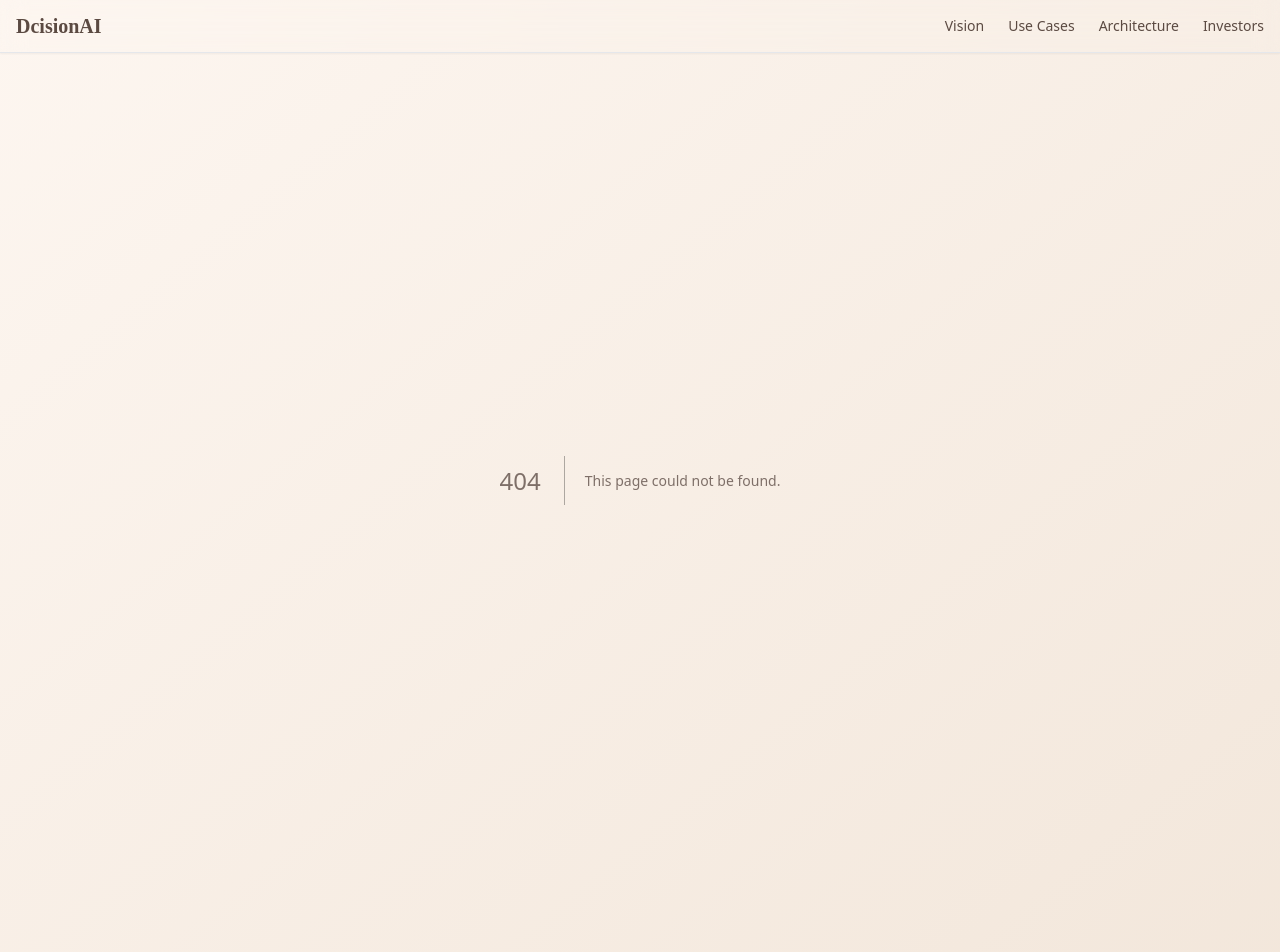
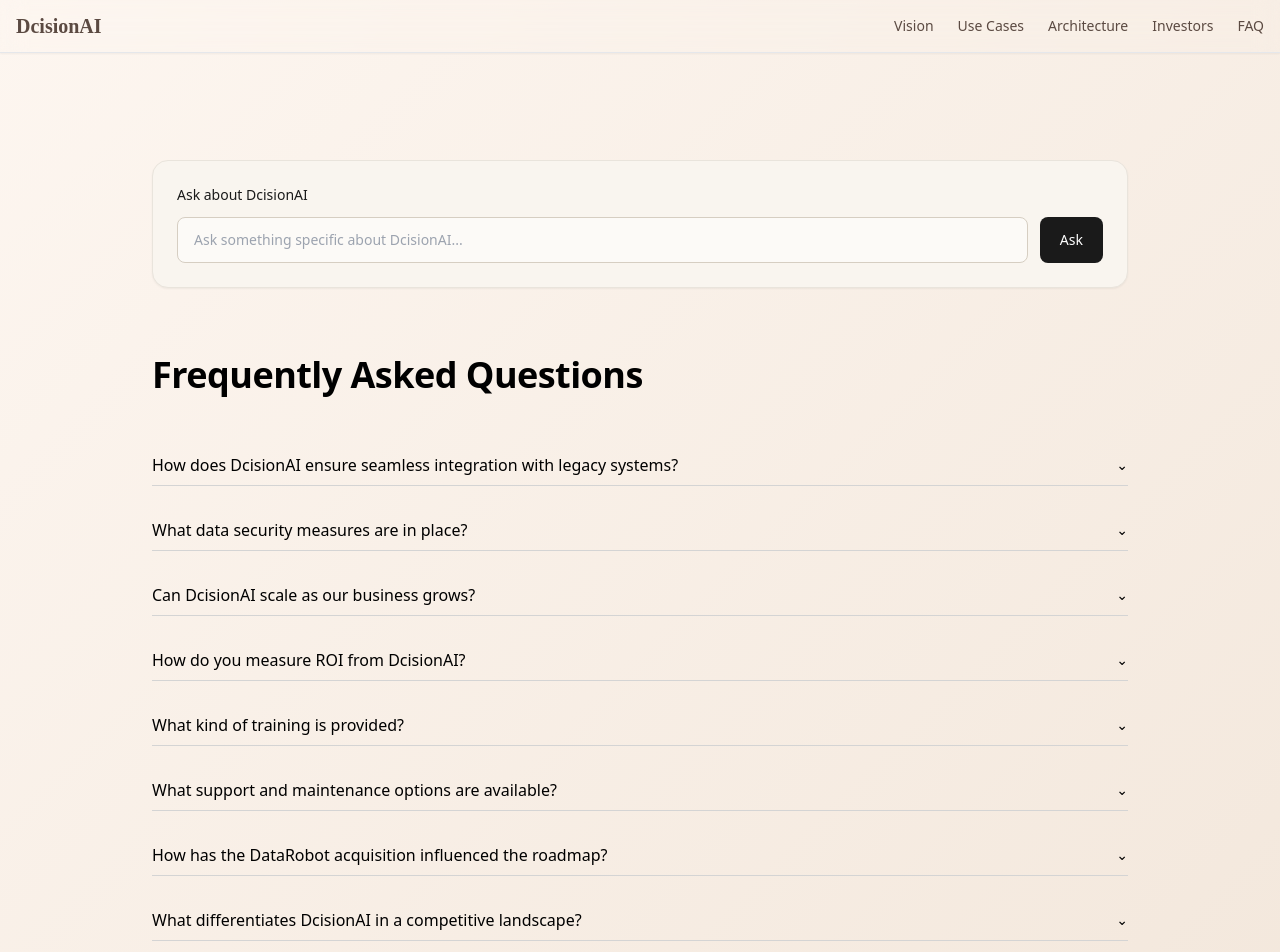
Before and after one commit to DcisionAI/dcisionai-site, a Next.js app: page /faq in a window 1280 px wide. Before the commit this address had no page. Shown: the top 952 px of the page. Built offline with nearby package versions, Linux system fonts and the light colour scheme.

Commit message:
adding FAQ page

```diff
--- a/components/Navbar.tsx
+++ b/components/Navbar.tsx
@@ -16,6 +16,7 @@
           <li><a href="/use-cases" className="hover:text-[var(--tw-brand-accent)]/80">Use Cases</a></li>
           <li><a href="/architecture" className="hover:text-[var(--tw-brand-accent)]/80">Architecture</a></li>
           <li><a href="/investors" className="hover:text-[var(--tw-brand-accent)]/80">Investors</a></li>
+          <li><a href="/faq" className="hover:text-[var(--tw-brand-accent)]/80">FAQ</a></li>
           {/**<li>
             <select
               className="ml-2 text-sm bg-[var(--tw-brand-light)] border border-[var(--tw-brand-muted)] text-[var(--tw-brand-accent)] rounded px-2 py-1"
--- a/package.json
+++ b/package.json
@@ -10,7 +10,8 @@
     "framer-motion": "^12.6.5",
     "next": "^14.1.0",
     "react": "^18.2.0",
-    "react-dom": "^18.2.0"
+    "react-dom": "^18.2.0",
+    "@radix-ui/react-accordion": "^1.0.3"
   },
   "devDependencies": {
     "@types/node": "22.14.1",
--- /dev/null
+++ b/pages/faq.tsx
@@ -0,0 +1,93 @@
+import React, { useState } from "react";
+import * as Accordion from "@radix-ui/react-accordion";
+
+const FAQ = () => {
+  const [chatInput, setChatInput] = useState("");
+
+  const handleSubmit = (e: React.FormEvent) => {
+    e.preventDefault();
+    if (chatInput.trim()) {
+      window.open(`https://chat.openai.com/?q=${encodeURIComponent('Answer ONLY questions about DcisionAI. ' + chatInput)}`, "_blank");
+    }
+  };
+
+  return (
+    <section id="faq" className="max-w-5xl mx-auto px-6 py-20 bg-transparent">
+      {/* OpenAI Chat Box */}
+      <form onSubmit={handleSubmit} className="mb-16 border border-[#e9e4dc] bg-[#f9f5ef] p-6 rounded-2xl shadow-sm">
+        <label htmlFor="chat-question" className="block text-[#1a1a1a] text-sm font-medium mb-3">Ask about DcisionAI</label>
+        <div className="flex flex-col sm:flex-row gap-3">
+          <input
+            id="chat-question"
+            type="text"
+            value={chatInput}
+            onChange={(e) => setChatInput(e.target.value)}
+            placeholder="Ask something specific about DcisionAI..."
+            className="flex-1 px-4 py-3 border border-[#d6cec2] bg-[#fcfaf7] rounded-lg text-[#1a1a1a] text-sm focus:outline-none focus:ring-2 focus:ring-[#1a1a1a]"
+          />
+          <button
+            type="submit"
+            className="px-5 py-3 bg-[#1a1a1a] text-white rounded-lg text-sm hover:bg-[#3c3c3c] transition"
+          >
+            Ask
+          </button>
+        </div>
+      </form>
+
+      <h2 className="text-[36px] leading-tight font-semibold tracking-[-0.015em] mb-12 text-black">Frequently Asked Questions</h2>
+      <Accordion.Root type="single" collapsible className="space-y-6">
+        {[{
+          value: "integration",
+          question: "How does DcisionAI ensure seamless integration with legacy systems?",
+          answer: "DcisionAI uses a modular plugin architecture that connects to your existing data sources and operational systems without requiring disruptive migrations. Integration typically completes in 2–4 weeks depending on system complexity."
+        }, {
+          value: "security",
+          question: "What data security measures are in place?",
+          answer: "We follow industry best practices with end-to-end encryption, role-based access control, and rigorous compliance with GDPR, CCPA, and SOC2 requirements. Customer data remains in your secure cloud or on-prem environment."
+        }, {
+          value: "scalability",
+          question: "Can DcisionAI scale as our business grows?",
+          answer: "Yes. Our architecture is cloud-native and horizontally scalable. It’s built to handle thousands of concurrent decision flows across departments, with dynamic resource allocation and performance monitoring."
+        }, {
+          value: "roi",
+          question: "How do you measure ROI from DcisionAI?",
+          answer: "ROI is measured using KPIs such as time-to-decision, error reduction, throughput, and business-specific metrics like cost savings, revenue uplift, and efficiency gains. We provide built-in analytics dashboards to track these improvements."
+        }, {
+          value: "training",
+          question: "What kind of training is provided?",
+          answer: "We offer role-specific onboarding, interactive demos, documentation, and support for in-house enablement. Enterprise customers also receive personalized training sessions and access to our solution engineering team."
+        }, {
+          value: "support",
+          question: "What support and maintenance options are available?",
+          answer: "Our standard plan includes 24/7 email support and regular product updates. Enterprise SLAs are available with dedicated account managers, priority bug resolution, and custom integration support."
+        }, {
+          value: "acquisition",
+          question: "How has the DataRobot acquisition influenced the roadmap?",
+          answer: "Post-acquisition, DcisionAI benefits from DataRobot’s infrastructure, customer base, and R&D resources. Our product roadmap now includes tighter integration with DataRobot’s MLOps stack and expanded enterprise capabilities."
+        }, {
+          value: "competition",
+          question: "What differentiates DcisionAI in a competitive landscape?",
+          answer: "Unlike generic AI tools, DcisionAI is decision-centric with built-in explainability and plug-and-play deployment. Our agentic framework allows enterprises to orchestrate intelligent action across systems with human-in-the-loop oversight."
+        }, {
+          value: "revenue",
+          question: "What is DcisionAI’s business model and growth strategy?",
+          answer: "We operate on a subscription SaaS model with usage-based pricing tiers. Growth is driven by enterprise expansion, integrations with strategic partners, and embedding into mission-critical decision workflows."
+        }].map(({ value, question, answer }) => (
+          <Accordion.Item key={value} value={value} className="border-b border-neutral-300">
+            <Accordion.Header>
+              <Accordion.Trigger className="flex items-center justify-between w-full text-left text-base font-normal text-black py-2 hover:opacity-90 focus:outline-none transition-all group">
+                <span>{question}</span>
+                <span className="ml-4 text-sm text-black group-data-[state=open]:rotate-180 transition-transform">⌄</span>
+              </Accordion.Trigger>
+            </Accordion.Header>
+            <Accordion.Content className="mt-2 text-sm text-black pb-4 leading-relaxed">
+              {answer}
+            </Accordion.Content>
+          </Accordion.Item>
+        ))}
+      </Accordion.Root>
+    </section>
+  );
+};
+
+export default FAQ;
```
Also changed, not shown: 1 other file (tests, documents, lock files or other folders).
